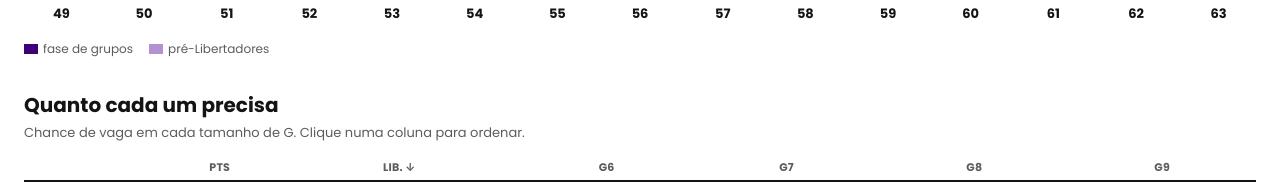
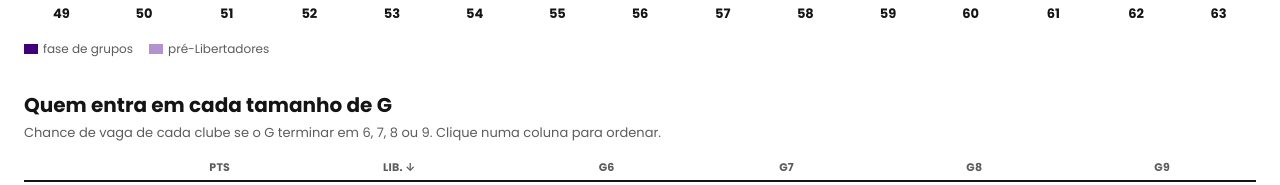
Before and after one commit to vcanedo88/libertadores-brasileirao, a plain HTML site: page index.html in a window 1280 px wide. Shown: the part 3629-3814 px from the top of the page. Drawn offline with Linux system fonts and the light colour scheme.

Commit message:
Libertadores: 'Quanto cada um precisa' vira 'Quem entra em cada tamanho de G'
Co-Authored-By: Claude Opus 5.5 <noreply@anthropic.com>
Claude-Session: https://claude.ai/code/session_01SfvhQ1u6TJ4UvYyntXaLBw

```diff
--- a/index.html
+++ b/index.html
@@ -373,8 +373,8 @@ html.modo-video .video-nav:hover{opacity:1}
   </section>
 
   <section class="bloco">
-    <h2>Quanto cada um precisa</h2>
-    <p class="h2sub">Chance de vaga em cada tamanho de G. Clique numa coluna para ordenar.</p>
+    <h2>Quem entra em cada tamanho de G</h2>
+    <p class="h2sub">Chance de vaga de cada clube se o G terminar em 6, 7, 8 ou 9. Clique numa coluna para ordenar.</p>
     <div class="tabela-wrap"><table class="ranking" id="tabPrecisa"></table></div>
     <p class="nota"><b>Pts</b>: pontos hoje · <b>Lib.</b>: chance de Libertadores · <b>G6</b> a <b>G9</b>: chance de vaga quando o G termina daquele tamanho. O Atlético-MG também vai se for campeão da Sula, e o Grêmio, se não cair (vaga da Copa do Brasil).</p>
   </section>
```
